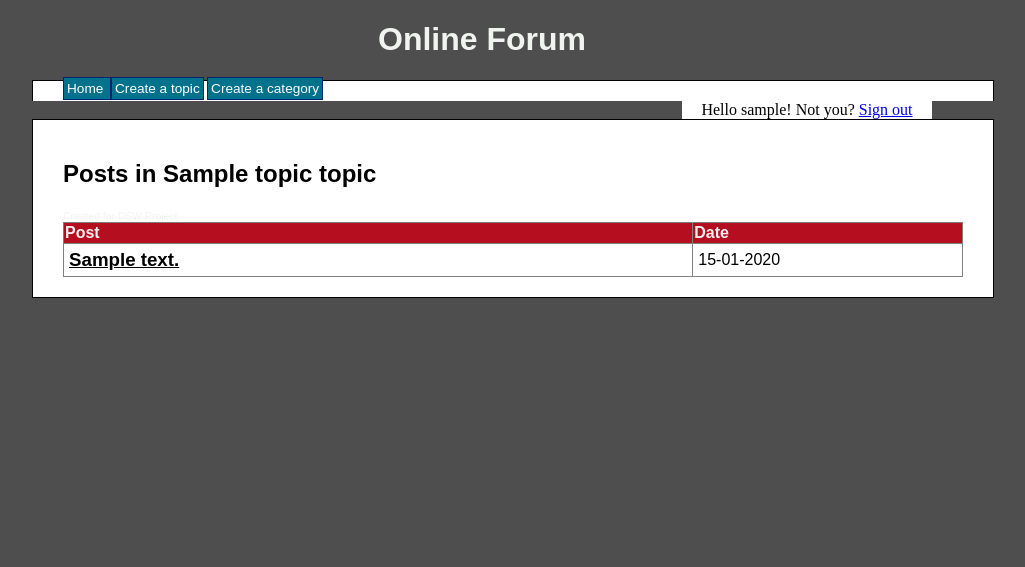
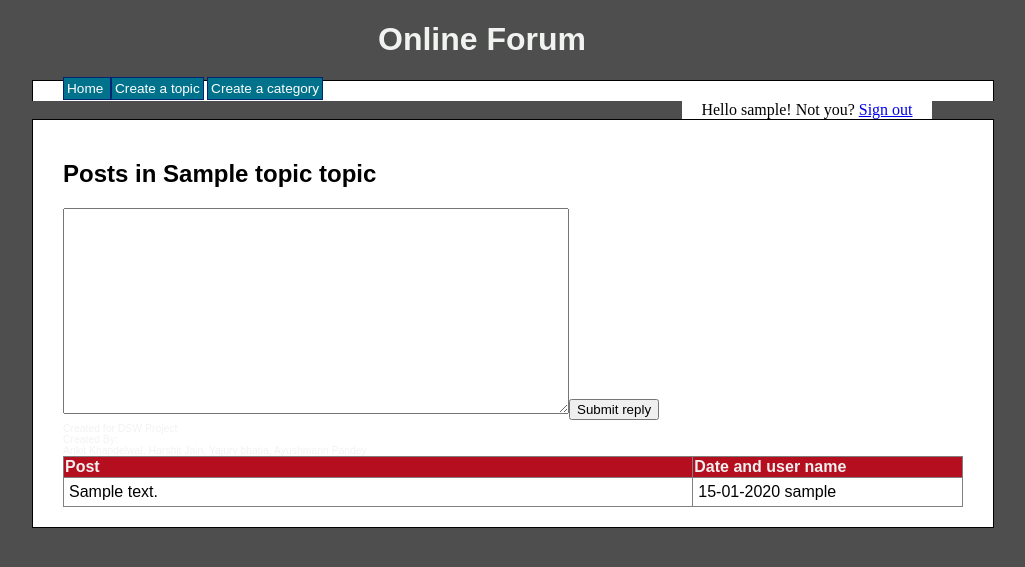
Before and after one commit to Ankk98/online-forum, a PHP site: page /topic.php?id=1 in a window 1280 px wide. Shown: the top 567 px of the page, without its empty margins (158-1183 px from the left). Run offline with PHP 8.4, Linux system fonts and the light colour scheme; the visitor is signed in with stand-in values (Sample User, id 1); tables that the repository leaves empty hold one stand-in row (values such as "Sample post"); data that the repository does not hold is empty.

Commit message:
some fixes

```diff
--- a/create_cat.php
+++ b/create_cat.php
@@ -29,4 +29,7 @@ else
         echo 'New category successfully added.';
     }
 }
+
+include 'footer.php';
+
 ?>
--- a/create_topic.php
+++ b/create_topic.php
@@ -105,6 +105,7 @@ else
                 //the first query worked, now start the second, posts query
                 //retrieve the id of the freshly created topic for usage in the posts query
                 $topicid = mysqli_insert_id($conn);
+                $topic_category = mysqli_real_escape_string($conn, $_POST['topic_cat']);
 
                 $sql = "INSERT INTO
                             posts(post_content,
@@ -132,7 +133,7 @@ else
                     $result = mysqli_query($conn, $sql);
 
                     //after a lot of work, the query succeeded!
-                    echo 'You have successfully created <a href="cateory.php?id='. $topicid . '">your new topic</a>.';
+                    echo 'You have successfully created <a href="category.php?id='. $topic_category . '">your new topic</a>.';
                 }
             }
         }
--- a/footer.php
+++ b/footer.php
@@ -3,7 +3,12 @@
 </div><!-- wrapper -->
 <div id="wrapper">
 <div id="footer">
-  Created for DSW Project
+  Created for DSW Project <br>
+  Created By: <br>
+  Ankit Khandelwal,
+  Harshit Jain,
+  Yajurv bhatia,
+  Ayushmann Pandey
 </div>
 </div>
 </body>
--- a/header.php
+++ b/header.php
@@ -2,7 +2,7 @@
 <html>
 
 <head>
-<title>Online Developer Forum Project DSW</title>
+<title>Online Forum Project DSW</title>
 <link rel="stylesheet" href="style.css">
 </head>
 
--- a/reply.php
+++ b/reply.php
@@ -40,6 +40,5 @@ else
         }
     }
 }
-
 include 'footer.php';
 ?>
--- a/signout.php
+++ b/signout.php
@@ -7,4 +7,7 @@ session_destroy();
 
 echo 'You have been logged out. <a href="signin.php"> Sign In Again</a>';
 
+include 'footer.php';
+
+
 ?>
--- a/topic.php
+++ b/topic.php
@@ -68,20 +68,28 @@ else
                 echo '<table border="1">
                       <tr>
                         <th>Post</th>
-                        <th>Date</th>
+                        <th>Date and user name</th>
                       </tr>';
 
                 while($row = mysqli_fetch_assoc($result))
                 {
                     echo '<tr>';
                         echo '<td class="leftpart">';
-                            echo '<h3><a href="reply.php?id=' . $row['post_id'] . '">' . $row['post_content'] . '</a><h3>';
+                            echo $row['post_content'];
                         echo '</td>';
                         echo '<td class="rightpart">';
                             echo date('d-m-Y', strtotime($row['post_date']));
+                            echo "\n";
+                            echo $_SESSION['user_name'];
                         echo '</td>';
                     echo '</tr>';
                 }
+
+                echo '<form method="post" action="reply.php?id=' . $row['topic_id'] . '">
+                    <textarea name="reply-content"></textarea>
+                    <input type="submit" value="Submit reply" />
+                </form>';
+
             }
         }
     }
```
Also changed, not shown: index.php (+6 -5 lines).
